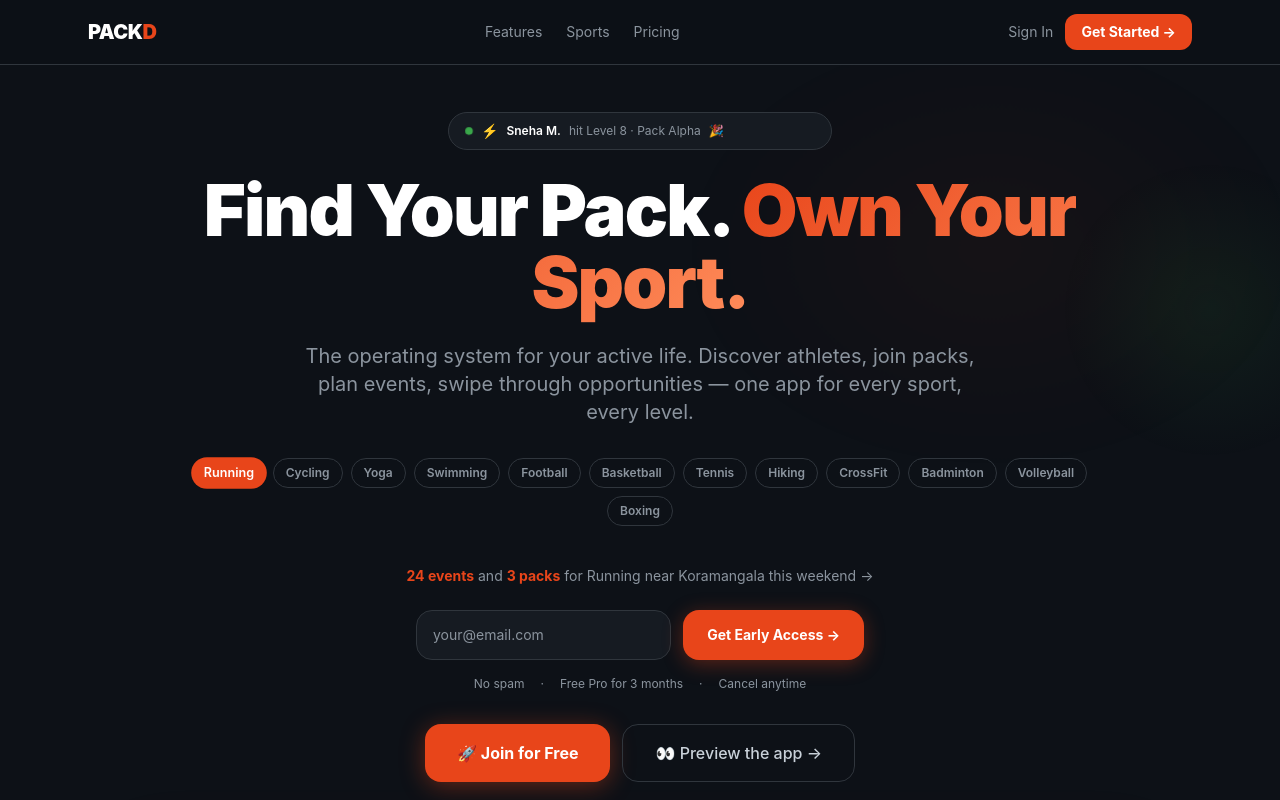
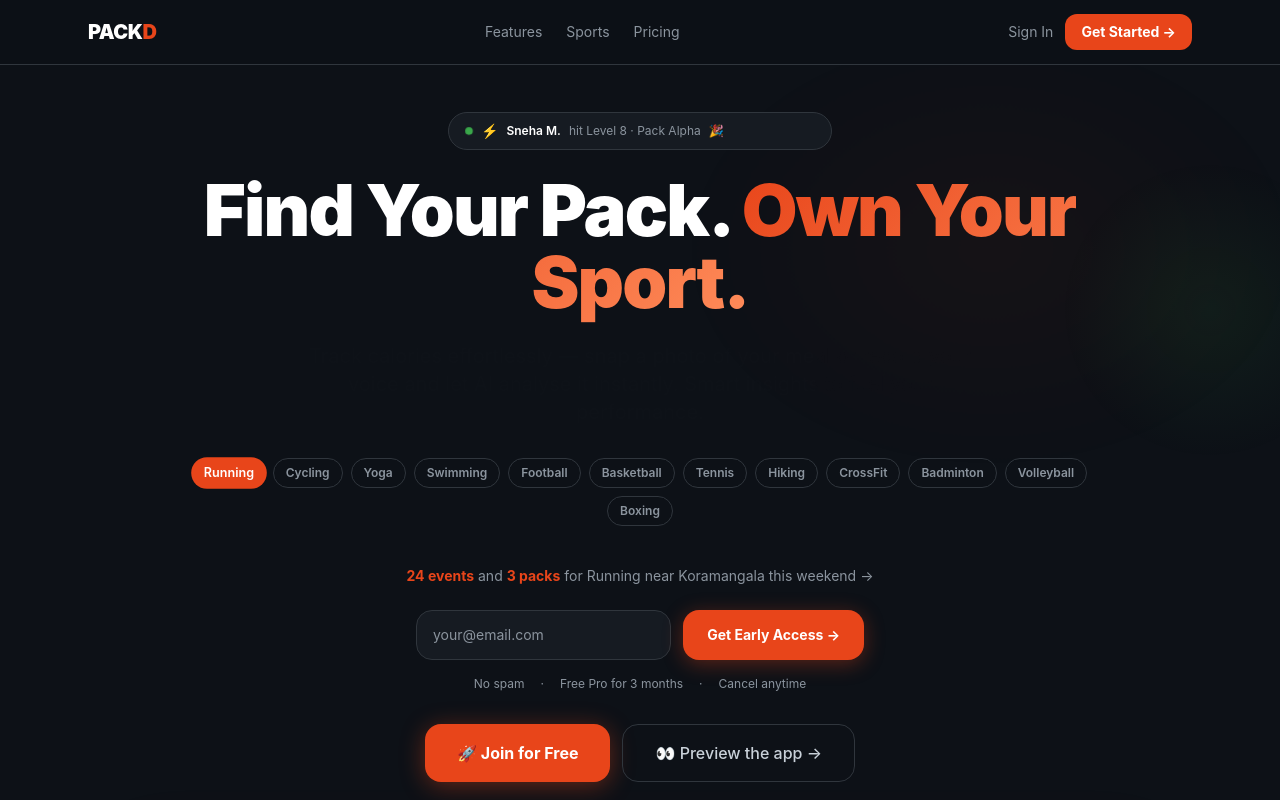
Before and after one commit to mayank29deo/PACKD, a Next.js app: page / in a window 1280 px wide. Both pictures are taken after a click on the button "Running". Shown: the top 800 px of the page. Built offline with nearby package versions, Linux system fonts and the light colour scheme; no server answers.

Commit message:
Add rotating hero description with calorie tracker feature
Alternates every 1.5s between the existing tagline and a calorie tracker
feature blurb (photo scan + voice recording + AI insights) with a smooth
fade transition.

Co-Authored-By: Claude Sonnet 4.6 <noreply@anthropic.com>

```diff
--- a/app/page.js
+++ b/app/page.js
@@ -86,6 +86,11 @@ function CounterStat({ value, label, icon, delay }) {
   );
 }
 
+const HERO_DESCS = [
+  'The operating system for your active life. Discover athletes, join packs, plan events, swipe through opportunities — one app for every sport, every level.',
+  'Track calories effortlessly — snap a photo of your meal or record your voice and let AI analyse it instantly. Smart insights to fuel your performance.',
+];
+
 export default function LandingPage() {
   const { data: session, status } = useSession();
   const router = useRouter();
@@ -93,8 +98,21 @@ export default function LandingPage() {
   const [joined, setJoined] = useState(false);
   const [activeSport, setActiveSport] = useState(null);
   const [mounted, setMounted] = useState(false);
+  const [descIdx, setDescIdx] = useState(0);
+  const [descVisible, setDescVisible] = useState(true);
 
   useEffect(() => { setTimeout(() => setMounted(true), 100); }, []);
+
+  useEffect(() => {
+    const interval = setInterval(() => {
+      setDescVisible(false);
+      setTimeout(() => {
+        setDescIdx((i) => (i + 1) % HERO_DESCS.length);
+        setDescVisible(true);
+      }, 250);
+    }, 1500);
+    return () => clearInterval(interval);
+  }, []);
 
   // Redirect signed-in users straight to the feed
   useEffect(() => {
@@ -154,8 +172,9 @@ export default function LandingPage() {
             <span className="text-gradient">Own Your Sport.</span>
           </h1>
 
-          <p className="text-lg md:text-xl text-packd-gray max-w-2xl mx-auto leading-relaxed mb-8">
-            The operating system for your active life. Discover athletes, join packs, plan events, swipe through opportunities — one app for every sport, every level.
+          <p className="text-lg md:text-xl text-packd-gray max-w-2xl mx-auto leading-relaxed mb-8 min-h-[3.5rem] flex items-center justify-center"
+            style={{ transition: 'opacity 0.25s ease', opacity: descVisible ? 1 : 0 }}>
+            {HERO_DESCS[descIdx]}
           </p>
 
           {/* Sport pills — interactive */}
```
